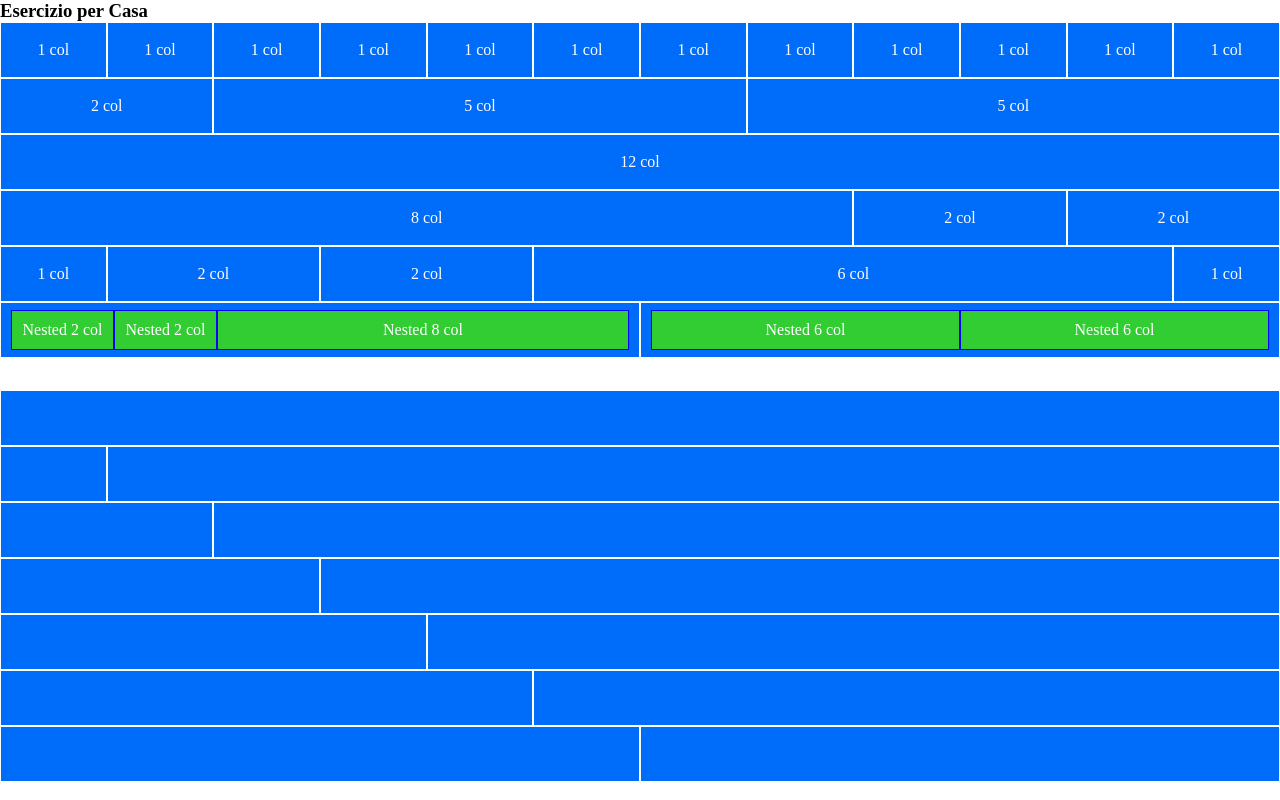
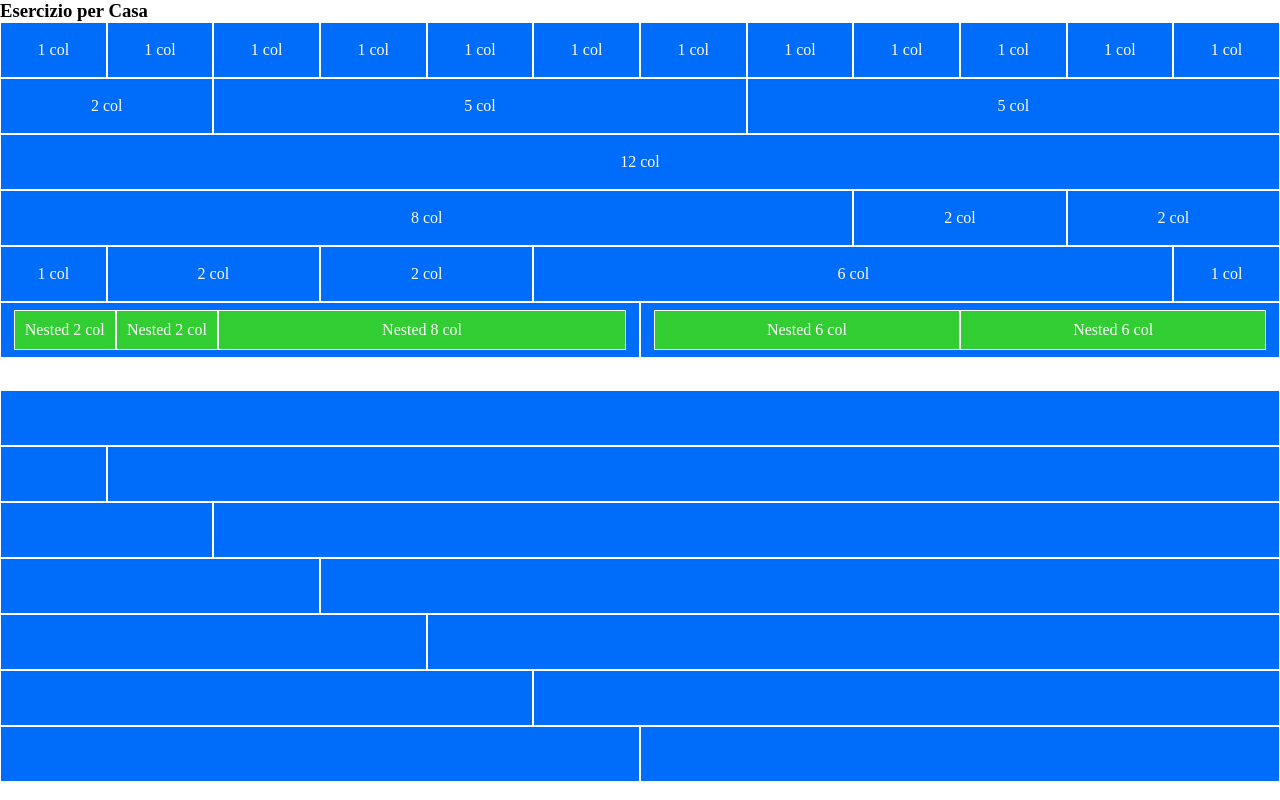
Before and after one commit to LucaGarizio/html-css-12bool, a plain HTML site: page index.html in a window 1280 px wide. Shown: the top 800 px of the page. Drawn offline with Linux system fonts and the light colour scheme.

Commit message:
prova nested row

```diff
--- a/css/style.css
+++ b/css/style.css
@@ -19,15 +19,15 @@ span{
 
 .row{
     width: 100%;
-    margin: 0 auto;
 }
 
 .ml-mr{
-    margin: 0 10px;
+    margin: 0 2%;
 }
+
+.row
 
 .green{
     background-color: limegreen;
     height: 2.5rem;
-    border-color: blue;
 }
--- a/index.html
+++ b/index.html
@@ -119,7 +119,7 @@
 
             <div class="row">
                 <div class="col-6 col-sm-6 col-md-6 col-lg-6 col-xl-6">
-                    <div class="row ml-mr">
+                    <div class="row length ml-mr">
                        <div class="col-2 col-sm-2 col-md-2 col-lg-2 col-xl-2 green">
                             <div class="content-col">
                                 <span>Nested 2 col</span>
```
Also changed, not shown: 1 other file.
